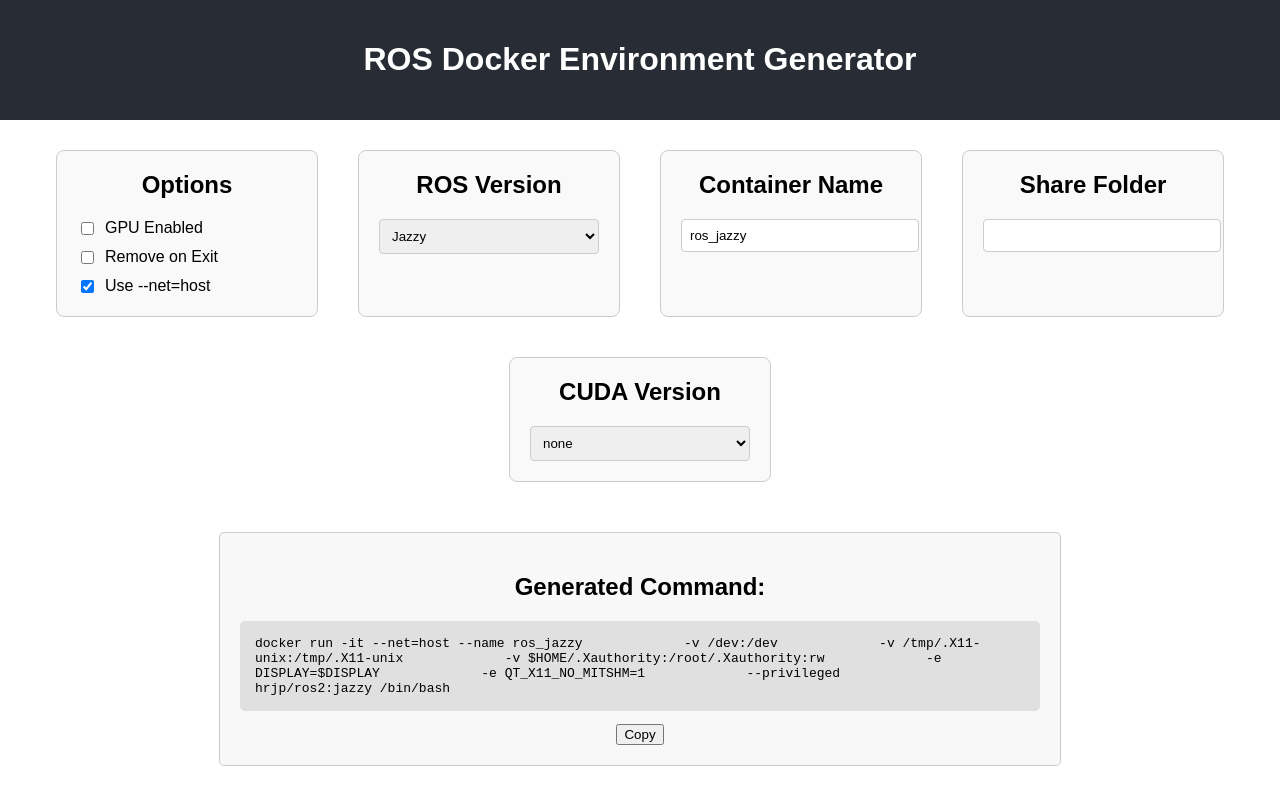
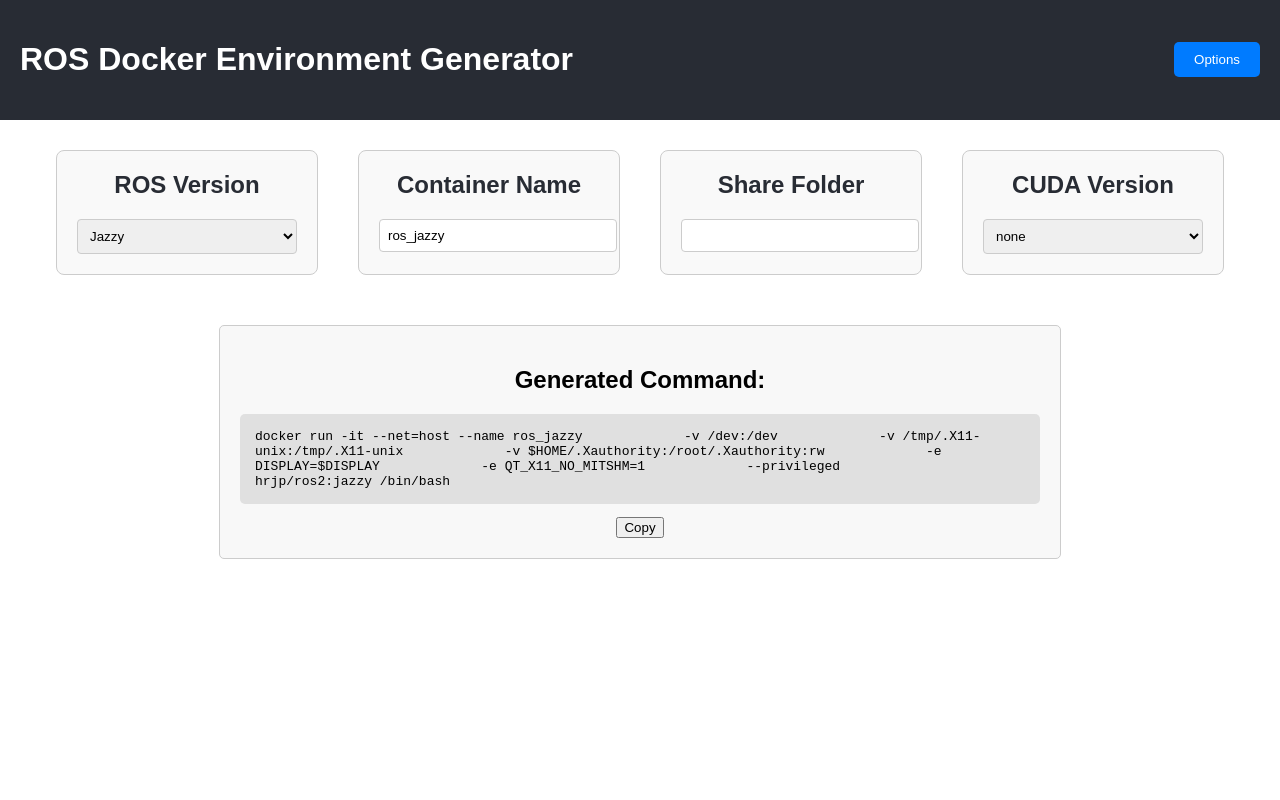
Before and after one commit to hrjp/oneline_rosenv, a React (Create React App) app: page / in a window 1280 px wide. Built offline with nearby package versions, Linux system fonts and the light colour scheme.

Commit message:
refactor: Move options to the right of the header

```diff
--- a/src/App.css
+++ b/src/App.css
@@ -1,4 +1,3 @@
-
 .App {
   text-align: center;
   font-family: sans-serif;
@@ -8,6 +7,9 @@
   background-color: #282c34;
   padding: 20px;
   color: white;
+  display: flex;
+  justify-content: space-between;
+  align-items: center;
 }
 
 .selector-container {
@@ -25,6 +27,7 @@
   border-radius: 8px;
   min-width: 220px;
   background-color: #f9f9f9;
+  color: #282c34;
 }
 
 .selector h2 {
@@ -67,3 +70,27 @@ input[type="text"], select {
   white-space: pre-wrap;
   word-wrap: break-word;
 }
+
+.options-menu {
+  position: relative;
+}
+
+.options-button {
+  background-color: #007bff;
+  color: white;
+  padding: 10px 20px;
+  border: none;
+  border-radius: 5px;
+  cursor: pointer;
+}
+
+.options-dropdown {
+  position: absolute;
+  top: 100%;
+  right: 0;
+  background-color: white;
+  border: 1px solid #ccc;
+  border-radius: 8px;
+  padding: 10px;
+  z-index: 1;
+}
--- a/src/App.js
+++ b/src/App.js
@@ -1,3 +1,5 @@
+
+
 import React, { useState, useEffect } from 'react';
 import './App.css';
 
@@ -10,6 +12,7 @@ function App() {
   const [shareFolder, setShareFolder] = useState('');
   const [cudaVersion, setCudaVersion] = useState('none');
   const [copyText, setCopyText] = useState('Copy');
+  const [showOptions, setShowOptions] = useState(false);
 
   const rosOptions = ['Melodic', 'Noetic', 'Humble', 'Jazzy'];
   const cudaOptions = ['none', '12.6.3', '12.8.1', '12.9.1'];
@@ -60,8 +63,10 @@ function App() {
     <div className="App">
       <header className="App-header">
         <h1>ROS Docker Environment Generator</h1>
-      </header>
-      <div className="selector-container">
+        <div className="options-menu">
+          <button onClick={() => setShowOptions(!showOptions)} className="options-button">Options</button>
+          {showOptions && (
+            <div className="options-dropdown">
               <div className="selector">
                 <h2>Options</h2>
                 <div className="options">
@@ -79,6 +84,11 @@ function App() {
                   </label>
                 </div>
               </div>
+            </div>
+          )}
+        </div>
+      </header>
+      <div className="selector-container">
         <div className="selector">
           <h2>ROS Version</h2>
           <select value={rosVersion} onChange={(e) => setRosVersion(e.target.value)}>
```
Lines whose indentation alone changed are shown as unchanged.
